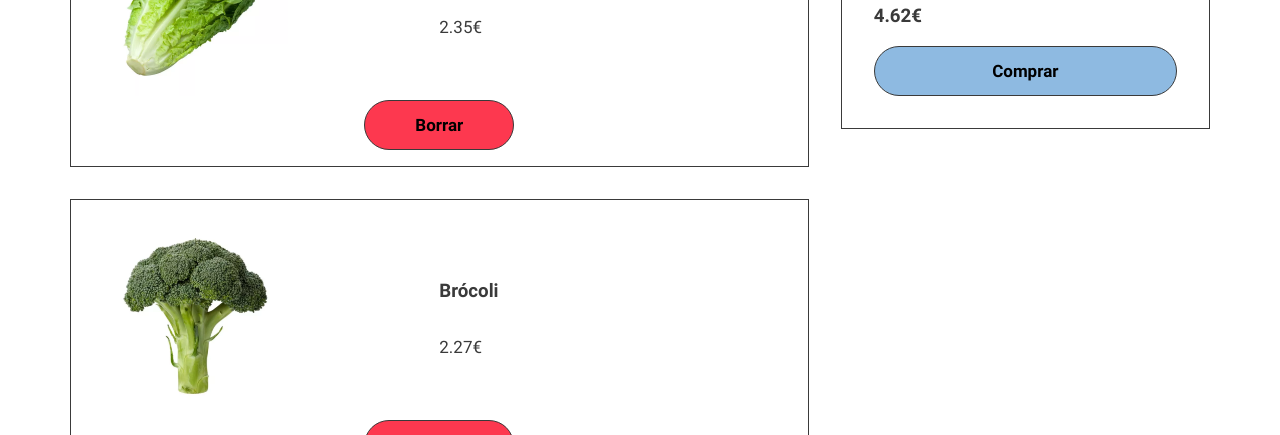
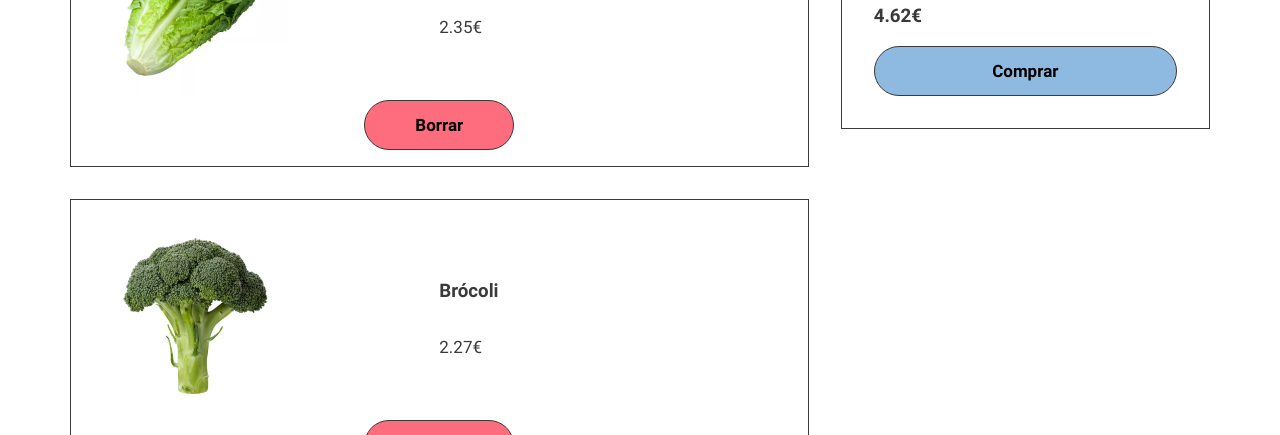
Before and after one commit to mtcapella/ecoalgaida, a plain HTML site: page cesta.html in a window 1280 px wide. Shown: the part 365-800 px from the top of the page. Drawn offline with Linux system fonts and the light colour scheme; a web font is replaced by a local one.

Commit message:
fix colors

```diff
--- a/style/styles.css
+++ b/style/styles.css
@@ -5,7 +5,7 @@
   --color-fuente-oscuro: #3a3a3a;
   --color-fuente-claro: #ffffff;
   --color-fondo: #ffffff;
-  --color-borrar: #fd384f;
+  --color-borrar: #fd6d7e;
 }
 /* Estilos del body */
 body {
```
